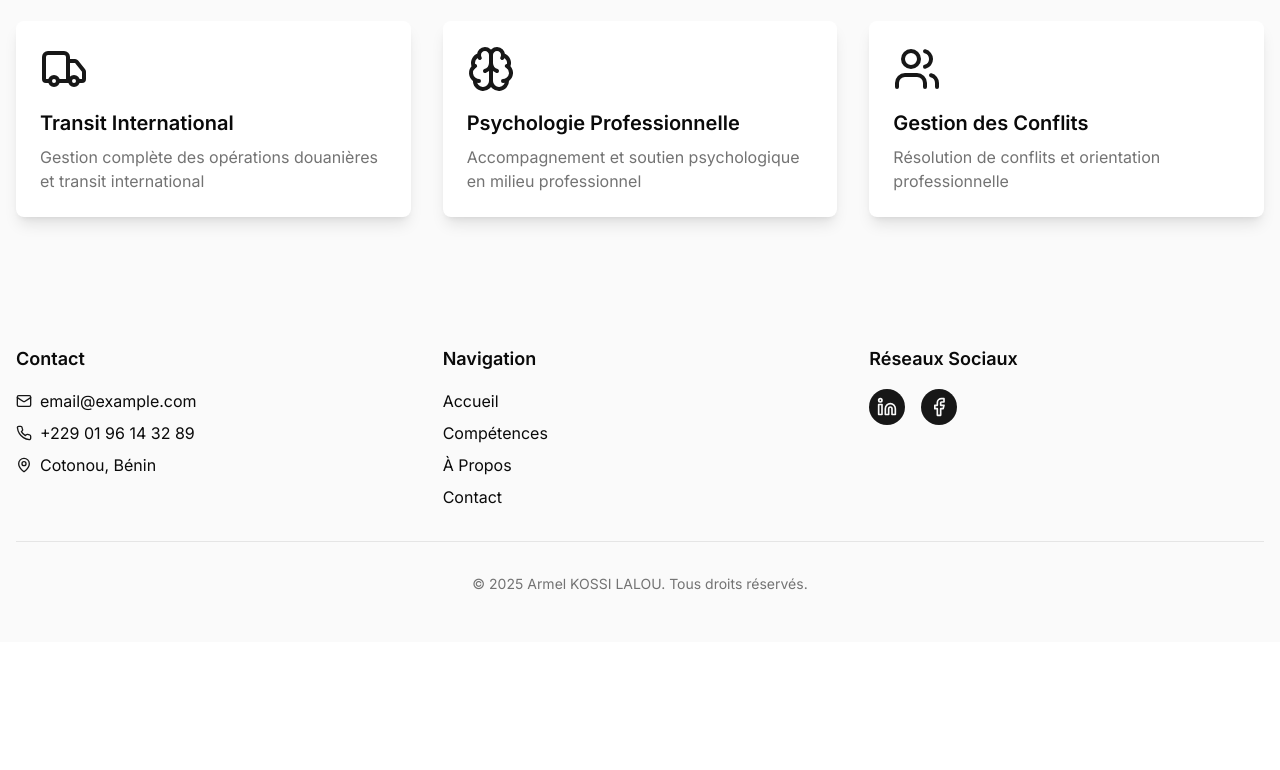
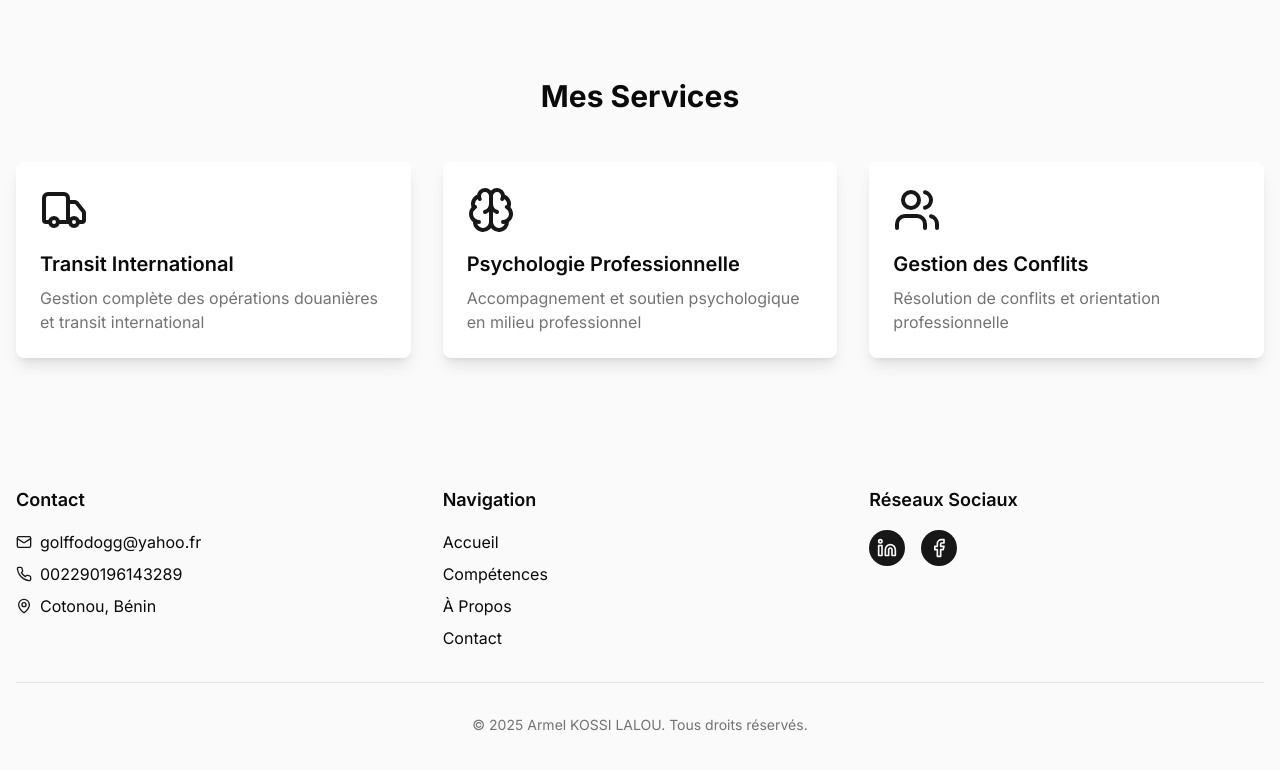
Before and after one commit to Josue-ui582/armel-lalou, a Next.js app: page / in a window 1280 px wide. Shown: the part 592-1362 px from the top of the page. Before the commit the page ends 1234 px from the top, so only its background shows below. Built offline with nearby package versions, Linux system fonts and the light colour scheme.

Commit message:
fixing footer and hero image

```diff
--- a/app/layout.tsx
+++ b/app/layout.tsx
@@ -31,7 +31,7 @@
         >
           <header className="border-b">
             <nav className="container mx-auto px-4 py-4">
-              <div className="flex justify-between items-center">
+              <div className="flex justify-between top-0 items-center">
                 <Link href="/" className="text-xl font-bold">
                   Armel KOSSI LALOU
                 </Link>
--- a/app/page.tsx
+++ b/app/page.tsx
@@ -4,7 +4,7 @@
 import Link from "next/link";
 import { Button } from "@/components/ui/button";
 import { motion } from "framer-motion";
-import lalou from '../images/lalou.jpg'
+import lalou from '../images/lalo.png'
 import Image from 'next/image';
 
 export default function Home() {
--- a/components/footer.tsx
+++ b/components/footer.tsx
@@ -37,17 +37,17 @@
                 className="flex items-center gap-2"
               >
                 <Mail className="h-4 w-4 text-primary" />
-                <span>email@example.com</span>
+                <a href="mailto:email@example.com" className="hover:underline">golffodogg@yahoo.fr</a>
               </motion.div>
               <motion.div
                 whileHover={{ x: 5 }}
                 className="flex items-center gap-2"
               >
                 <Phone className="h-4 w-4 text-primary" />
-                <span>+229 01 96 14 32 89</span>
+                <a href="tel:+2290196143289" className="hover:underline">002290196143289</a>
               </motion.div>
               <motion.div
-                whileHover={{ x: 5 }}
+                whileHover={{ x: 1 }}
                 className="flex items-center gap-2"
               >
                 <MapPin className="h-4 w-4 text-primary" />
```
